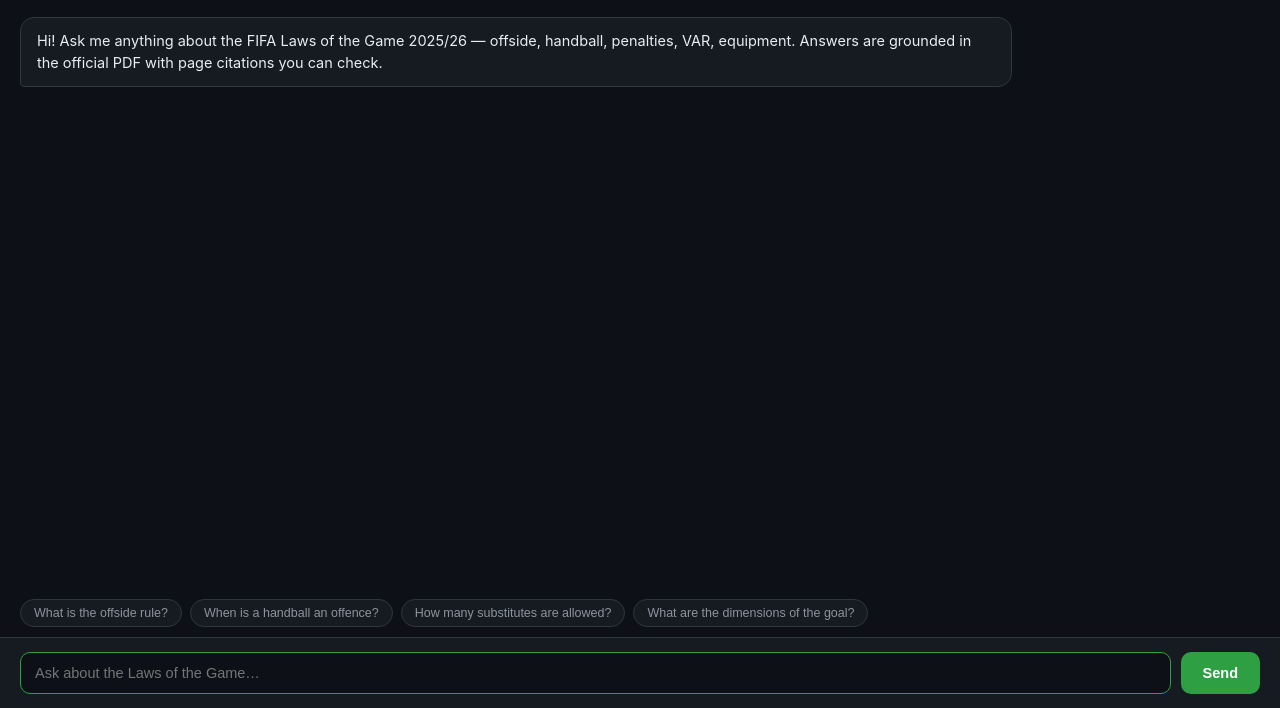
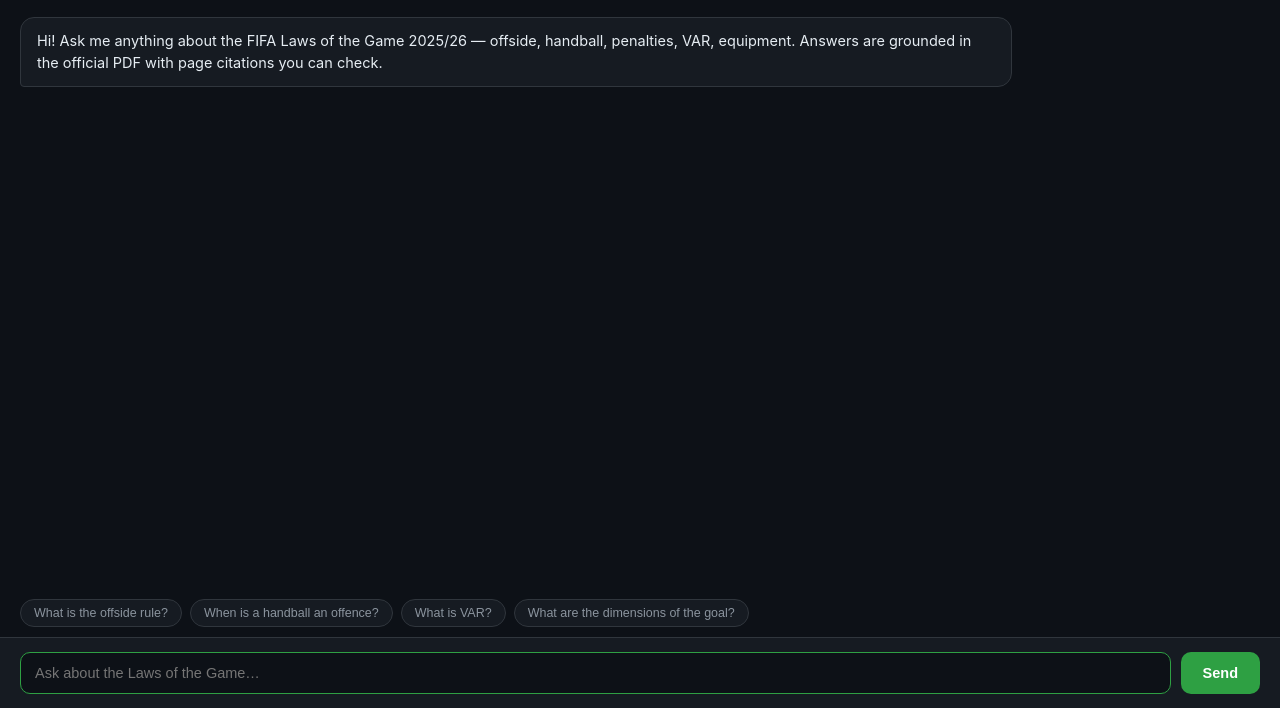
Before and after one commit to harish885/fifa-rag-chatbot, a plain HTML site: page api/ui.html in a window 1280 px wide. Shown: the part 92-800 px from the top of the page. Drawn offline with Linux system fonts and the light colour scheme.

Commit message:
ui: swap suggestion chip to 'What is VAR?'

```diff
--- a/api/ui.html
+++ b/api/ui.html
@@ -96,7 +96,7 @@
 <div class="suggest" id="suggest">
   <button type="button">What is the offside rule?</button>
   <button type="button">When is a handball an offence?</button>
-  <button type="button">How many substitutes are allowed?</button>
+  <button type="button">What is VAR?</button>
   <button type="button">What are the dimensions of the goal?</button>
 </div>
 
```
Also changed, not shown: public/index.html (+1 -1 lines).
